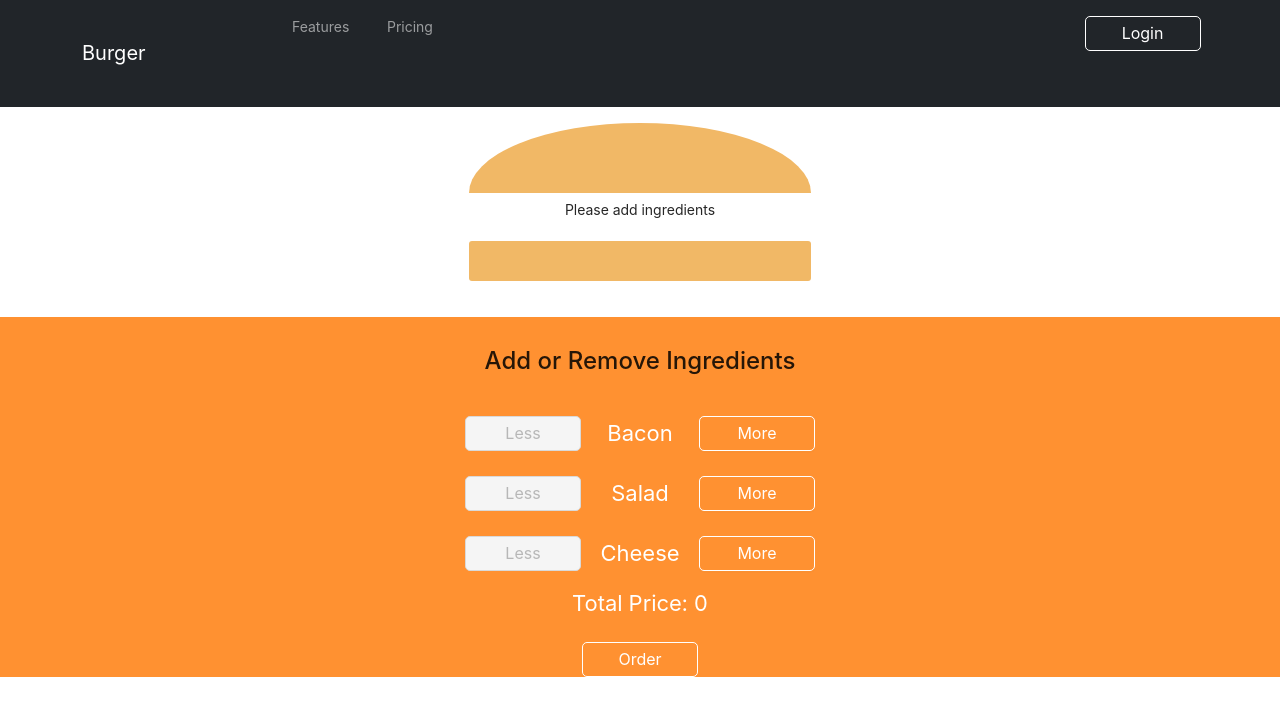
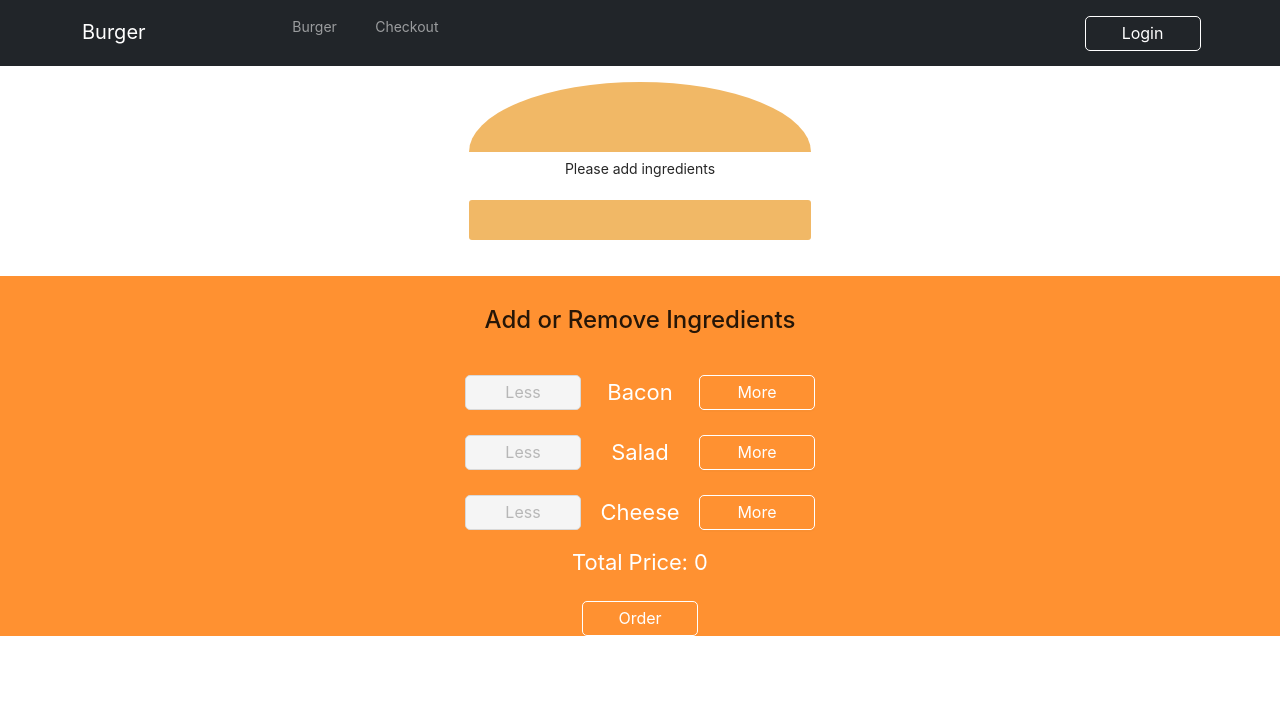
Before and after one commit to hamza181/burger, a React app: page / in a window 1280 px wide. Shown: the top 716 px of the page. Built offline with nearby package versions, Linux system fonts and the light colour scheme.

Commit message:
add burger component
remove burger code from home and make a new component of burger

```diff
--- a/package.json
+++ b/package.json
@@ -12,6 +12,7 @@
     "@typescript-eslint/eslint-plugin": "^4.5.0",
     "@typescript-eslint/parser": "^4.5.0",
     "antd": "^4.16.11",
+    "axios": "^0.21.1",
     "babel-eslint": "^10.1.0",
     "babel-jest": "^26.6.0",
     "babel-loader": "8.1.0",
@@ -77,7 +78,6 @@
     "workbox-webpack-plugin": "5.1.4"
   },
   "scripts": {
-
     "start": "node scripts/start.js",
     "build": "node scripts/build.js",
     "test": "node scripts/test.js"
--- a/src/App.js
+++ b/src/App.js
@@ -3,6 +3,7 @@ import { BrowserRouter as Router, Switch, Route } from "react-router-dom";
 import "bootstrap/dist/css/bootstrap.min.css";
 import Home from "./Pages/Home/Home";
 import "antd/dist/antd.css";
+import Checkout from "./Pages/Checkout/Checkout";
 
 class App extends Component {
   render() {
@@ -13,6 +14,9 @@ class App extends Component {
             <Route exact path="/">
               <Home />
             </Route>
+            <Route exact path="/checkout">
+              <Checkout />
+            </Route>
           </Switch>
         </Router>
       </div>
--- /dev/null
+++ b/src/Components/Burger/Burger.css
@@ -0,0 +1,30 @@
+.burgerMain{
+    display: flex;
+    justify-content: center;
+    /* background: yellow; */
+}
+
+.burger{
+    width: 380px;
+    /* background: red; */
+    display: flex;
+    flex-direction: column;
+    align-items: center;
+    margin: 10px 0;
+}
+
+.burgerTop{
+    height: 70px;
+    width: 90%;
+    background: #f1b866;
+    margin: 6px 0;
+    border-radius: 50% 50% 14% 14% / 100% 100% 0% 0% ;
+}
+
+.burgerBottom{
+    height: 40px;
+    width: 90%;
+    margin: 6px 0;
+    border-radius: 3px;
+    background: #f1b866;
+}
--- /dev/null
+++ b/src/Components/Burger/Burger.js
@@ -0,0 +1,59 @@
+import React from "react";
+import { useSelector } from "react-redux";
+import Ingredients from "../Ingredients";
+
+function Burger(props) {
+  var ingredients = useSelector((state) => state.ingredients.ingredients);
+
+  // convert object keys in array
+  const ingredientKeyArray = Object.keys(ingredients);
+
+  // how to make array with null values
+  // this arr make an array with 3 null value
+  // let arr = [...Array(3)];
+  // console.log(arr);
+
+  // apply map on object keys aur har object key k lye us ki value jitne empty arrays banae
+
+  var tranformedIngredients = ingredientKeyArray
+    .map((value, index) => {
+      return (
+        [...Array(ingredients[value])]
+          // now fill empty array with ingredient component
+          .map((_, index) => {
+            return <Ingredients key={value + index} type={value}></Ingredients>;
+          })
+      );
+    })
+    // if all values of ingredient is 0 then reduce array to []
+    // argument1 = previous value, argument2 = current value
+    .reduce(
+      (arr, el) => {
+        return arr.concat(el);
+      },
+      // initial value
+      []
+    );
+
+  if (tranformedIngredients.length === 0) {
+    tranformedIngredients = <p>Please add ingredients</p>;
+  }
+  return (
+    <div>
+      <div className="burgerMain">
+        <div className="burger">
+          <div className="burgerTop"></div>
+          {/* <Ingredients type="bacon"></Ingredients>
+            <Ingredients type="salad"></Ingredients>
+            <Ingredients type="cheese"></Ingredients> */}
+
+          {tranformedIngredients}
+
+          <div className="burgerBottom"></div>
+        </div>
+      </div>
+    </div>
+  );
+}
+
+export default Burger;
--- a/src/Components/OrderSummary/OrderSummary.js
+++ b/src/Components/OrderSummary/OrderSummary.js
@@ -4,6 +4,7 @@ import "./OrderSummary.css";
 
 function OrderSummary(props) {
   var ingredients = useSelector((state) => state.ingredients.ingredients);
+  var totalPrice = useSelector((state) => state.ingredients.totalPrice);
 
   const ingredientSummary = Object.keys(ingredients).map((value, index) => {
     return <li key={value}>{value}: {ingredients[value]}</li>;
@@ -12,6 +13,7 @@ function OrderSummary(props) {
     <div>
       <h5>Your Order</h5>
       <ul className="list">{ingredientSummary}</ul>
+      <h6>Total Price: {totalPrice}</h6>
       <p>Continue to checkout ?</p>
     </div>
   );
--- a/src/Components/UI/Modal/MyModal.js
+++ b/src/Components/UI/Modal/MyModal.js
@@ -3,6 +3,7 @@ import { Modal, Button } from "antd";
 
 function MyModal(props) {
   //   const [props.isModalVisible, props.setIsModalVisible] = useState(false);
+    const [loading, setLoading] = useState(false)
 
 //   const showModal = () => {
 //     props.setIsModalVisible(true);
@@ -25,6 +26,13 @@ function MyModal(props) {
         visible={props.isModalVisible}
         onOk={handleOk}
         onCancel={handleCancel}
+        footer={[
+            <Button key="back" onClick={handleCancel}>
+              Cancel
+            </Button>,
+            <Button key="submit" type="primary" loading={loading} onClick={handleOk}>
+              Continue
+            </Button>,]}
       >
         {props.children}
       </Modal>
--- a/src/Layouts/Navbar/Navbar.js
+++ b/src/Layouts/Navbar/Navbar.js
@@ -11,14 +11,14 @@ function navbar() {
           <Navbar.Toggle aria-controls="responsive-navbar-nav" />
           <Navbar.Collapse id="responsive-navbar-nav" className='nav'>
             <Nav className="me-auto mainDiv">
-            {/* <div className='mainDiv'> */}
+            <div className='mainDiv'>
 
               <div className="navDiv">
                 <Nav.Link href="#features" className="list">
-                  Features
+                  Burger
                 </Nav.Link>
                 <Nav.Link href="#pricing" className="list">
-                  Pricing
+                  Checkout
                 </Nav.Link>
               </div>
               <div className="buttonDiv">
@@ -26,7 +26,7 @@ function navbar() {
                   <button className="Button">Login</button>
                 </Nav.Link>
               </div>
-            {/* </div> */}
+            </div>
             </Nav>
             {/* <Nav className='me-auto'>
               <Nav.Link href="#deets">More deets</Nav.Link>
--- a/src/Layouts/Navbar/navbar.css
+++ b/src/Layouts/Navbar/navbar.css
@@ -10,6 +10,7 @@
     display: flex;
     justify-content: space-between;
     width: 100%;
+    height: 50px;
 }
 
 .navDiv{
--- /dev/null
+++ b/src/Pages/Checkout/Checkout.js
@@ -0,0 +1,16 @@
+import React from 'react'
+import OrderSummary from '../../Components/OrderSummary/OrderSummary'
+import Navbar from '../../Layouts/Navbar/Navbar'
+// import burger from '../Home/Home'
+
+function Checkout() {
+    return (
+        <div>
+            <Navbar></Navbar>
+            {/* {burger} */}
+            <OrderSummary></OrderSummary>
+        </div>
+    )
+}
+
+export default Checkout
--- a/src/Pages/Home/Home.js
+++ b/src/Pages/Home/Home.js
@@ -11,6 +11,7 @@ import {
 } from "../../Store/action/burger";
 import "./home.css";
 import OrderSummary from "../../Components/OrderSummary/OrderSummary";
+import Burger from "../../Components/Burger/Burger";
 
 function Home() {
   var ingredients = useSelector((state) => state.ingredients.ingredients);
@@ -18,43 +19,6 @@ function Home() {
   var purchasable = useSelector((state) => state.ingredients.purchasable);
   const dispatch = useDispatch();
   const [isModalVisible, setIsModalVisible] = useState(false);
-
-  // convert object keys in array
-  const ingredientKeyArray = Object.keys(ingredients);
-
-  // how to make array with null values
-  // this arr make an array with 3 null value
-  // let arr = [...Array(3)];
-  // console.log(arr);
-
-  // apply map on object keys aur har object key k lye us ki value jitne empty arrays banae
-
-  var tranformedIngredients = ingredientKeyArray
-    .map((value, index) => {
-      return (
-        [...Array(ingredients[value])]
-          // now fill empty array with ingredient component
-          .map((_, index) => {
-            return <Ingredients key={value + index} type={value}></Ingredients>;
-          })
-      );
-    })
-    // if all values of ingredient is 0 then reduce array to []
-    // argument1 = previous value, argument2 = current value
-    .reduce(
-      (arr, el) => {
-        return arr.concat(el);
-      },
-      // initial value
-      []
-    );
-
-  if (tranformedIngredients.length === 0) {
-    tranformedIngredients = <p>Please add ingredients</p>;
-    dispatch(updatePurchasable(false));
-  } else {
-    dispatch(updatePurchasable(true));
-  }
 
   function addIng(props) {
     var addType = props;
@@ -66,9 +30,9 @@ function Home() {
     dispatch(removeIngredient(removeType));
   }
 
-  // useEffect(() => {
-  //   updateMyPurchasable();
-  // }, [ingredients]);
+  useEffect(() => {
+    updateMyPurchasable();
+  }, [ingredients]);
 
   // function updateMyPurchasable() {
   //   let arr = Object.keys(ingredients);
@@ -83,17 +47,17 @@ function Home() {
   // }
   // }
 
-  // function updateMyPurchasable() {
-  //   let arr = Object.values(ingredients);
-  //   let total = arr.reduce((acc, ele, ind) => {
-  //     return acc + ele;
-  //   }, 0);
-  //   if (total > 0) {
-  //     dispatch(updatePurchasable(true));
-  //   } else {
-  //     dispatch(updatePurchasable(false));
-  //   }
-  // }
+  function updateMyPurchasable() {
+    let arr = Object.values(ingredients);
+    let total = arr.reduce((acc, ele, ind) => {
+      return acc + ele;
+    }, 0);
+    if (total > 0) {
+      dispatch(updatePurchasable(true));
+    } else {
+      dispatch(updatePurchasable(false));
+    }
+  }
 
   // disabling less button
   var disable = { ...ingredients };
@@ -111,23 +75,12 @@ function Home() {
   const showModal = () => {
     setIsModalVisible(true);
   };
+
   return (
     <div>
       <Navbar></Navbar>
-      <div className="burgerMain">
-        <div className="burger">
-          <div className="burgerTop"></div>
 
-          {/* <Ingredients type="bacon"></Ingredients>
-          <Ingredients type="salad"></Ingredients>
-          <Ingredients type="cheese"></Ingredients> */}
-
-          {tranformedIngredients}
-
-          <div className="burgerBottom"></div>
-        </div>
-      </div>
-
+      <Burger></Burger>
       <MyModal
         isModalVisible={isModalVisible}
         setIsModalVisible={setIsModalVisible}
--- a/src/Pages/Home/home.css
+++ b/src/Pages/Home/home.css
@@ -80,6 +80,7 @@
     background: white;
 }
 
+
 button:disabled{
     cursor: no-drop;
 }
```
Also changed, not shown: src/Pages/Checkout/Checkout.css (added), 1 other file (tests, documents, lock files or other folders). Lines whose indentation alone changed are shown as unchanged.
